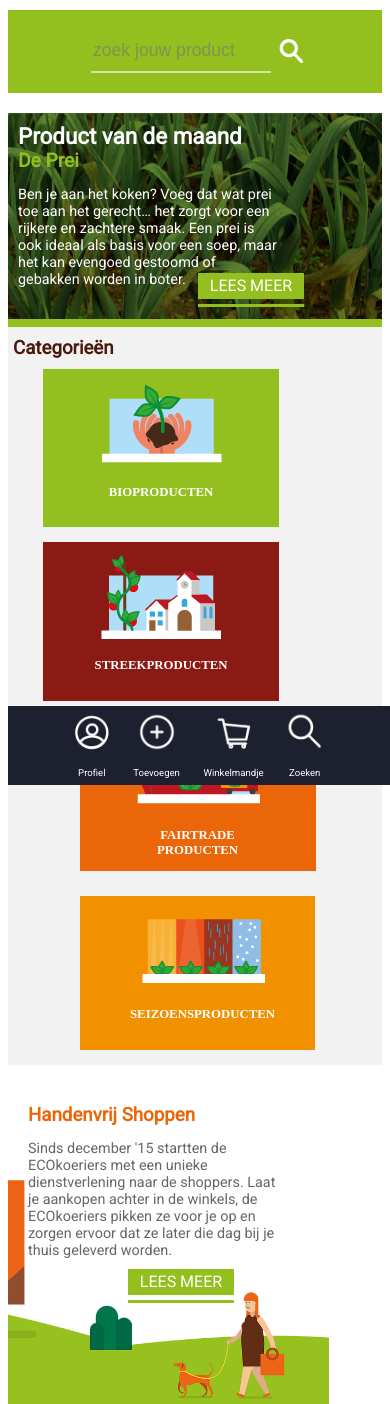
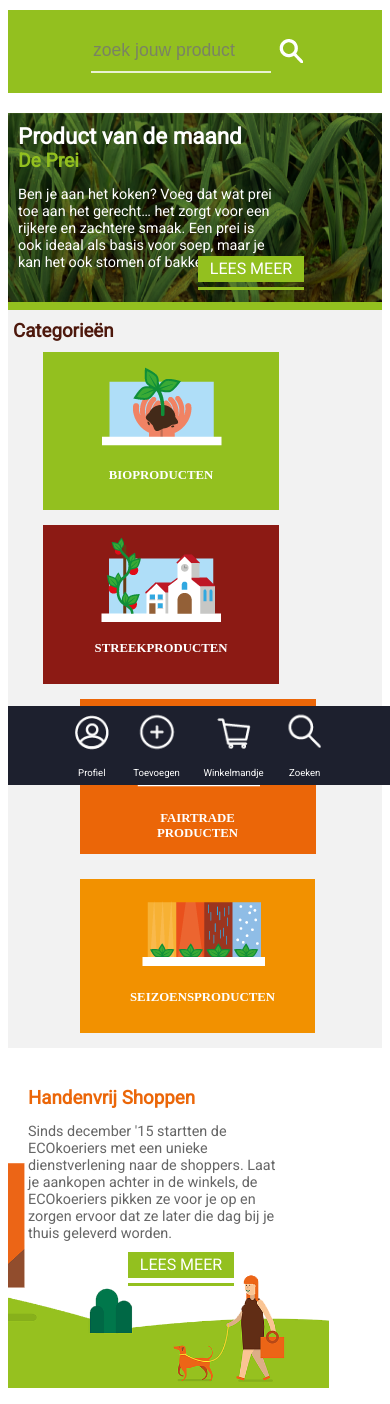
Before and after one commit to lisalepaige/EcoFlavor, a PHP site: page / in a window 390 px wide. Shown: the part 59-1463 px from the top of the page. Run offline with PHP 8.4, Linux system fonts and the light colour scheme; some libraries are stand-ins or nearby versions.

Commit message:
resonsive ecokoeriers.php

```diff
--- a/css/style.css
+++ b/css/style.css
@@ -51,7 +51,7 @@ header
 {
     background-color: #93C01F;
     font-size: 1.6em;
-    opacity: 0.6;
+    opacity: 0.8;
     border-style: none;
     border-bottom-style: double;
     border-color: white;
@@ -1234,6 +1234,38 @@ header
     {
         margin-left: 35px;
     }
+
+    /* ecokoeriers.php */
+
+    .center
+    {
+        padding-left: 20px;
+    }
+
+    .input__eco
+    {
+        width: 200px;
+    }
+
+    .input__naam
+    {
+        width: 85px;
+    }
+
+    .input__select
+    {
+        width: 220px;
+    }
+
+    .input__levertijd
+    {
+        width: 110px;
+    }
+
+    .btn--bestelling
+    {
+        margin-top: 30px;
+    }
 }
 
 @media (max-width: 320px)
@@ -1297,13 +1329,14 @@ header
     .btn--maand
     {
         margin-left: 160px;
-        margin-top: -40px;
+        margin-top: -50px;
         margin-bottom: 20px;
     }
 
     .maand__p
     {
-        width: 180px;
+        width: 150px;
+        font-size: 0.7em;
     }
 
     .maand__grid
@@ -1463,4 +1496,36 @@ header
         margin-left: 35px;
     }
 
+    /* ecokoeriers.php */
+
+    .center
+    {
+        padding-left: 0px;
+    }
+
+    .input__eco
+    {
+        width: 200px;
+    }
+
+    .input__naam
+    {
+        width: 85px;
+    }
+
+    .input__select
+    {
+        width: 220px;
+    }
+
+    .input__levertijd
+    {
+        width: 110px;
+    }
+
+    .btn--bestelling
+    {
+        margin-top: 30px;
+    }
+
 }
--- a/index.php
+++ b/index.php
@@ -37,8 +37,8 @@
         <div class="maand__grid">
         <p class="maand__p">Ben je aan het koken? Voeg dat wat prei toe aan het gerecht…
         het zorgt voor een rijkere en zachtere smaak.
-        Een prei is ook ideaal als basis voor een soep,
-        maar het kan evengoed gestoomd of gebakken worden in boter.</p>
+        Een prei is ook ideaal als basis voor soep,
+        maar je kan het ook stomen of bakken in boter.</p>
         <a href="maandProduct.php" class="btn btn--maand">Lees Meer<span class="border"></span></a>
         </div>
    </div>
```
Also changed, not shown: settings/db.php (+6 -1 lines).
